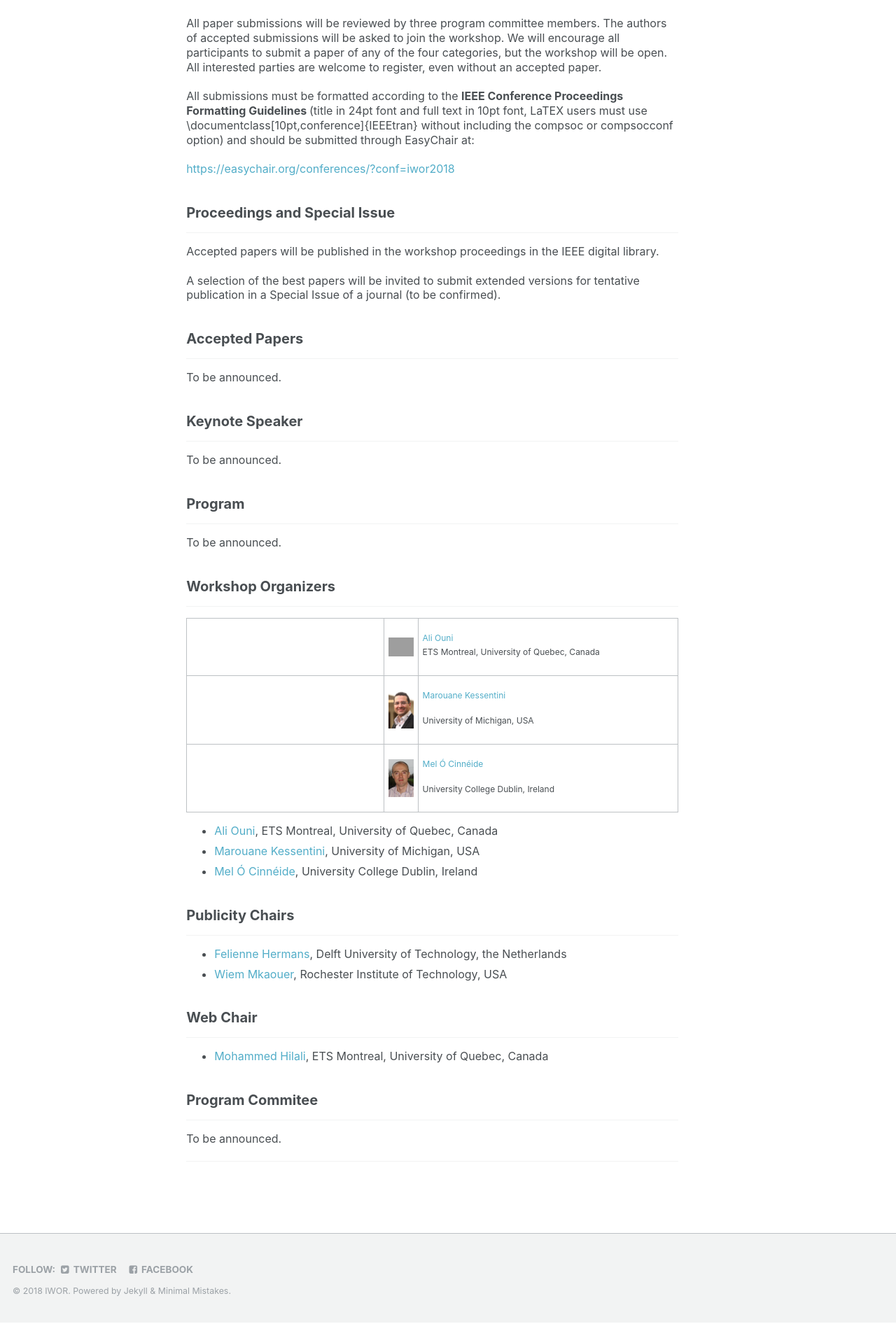
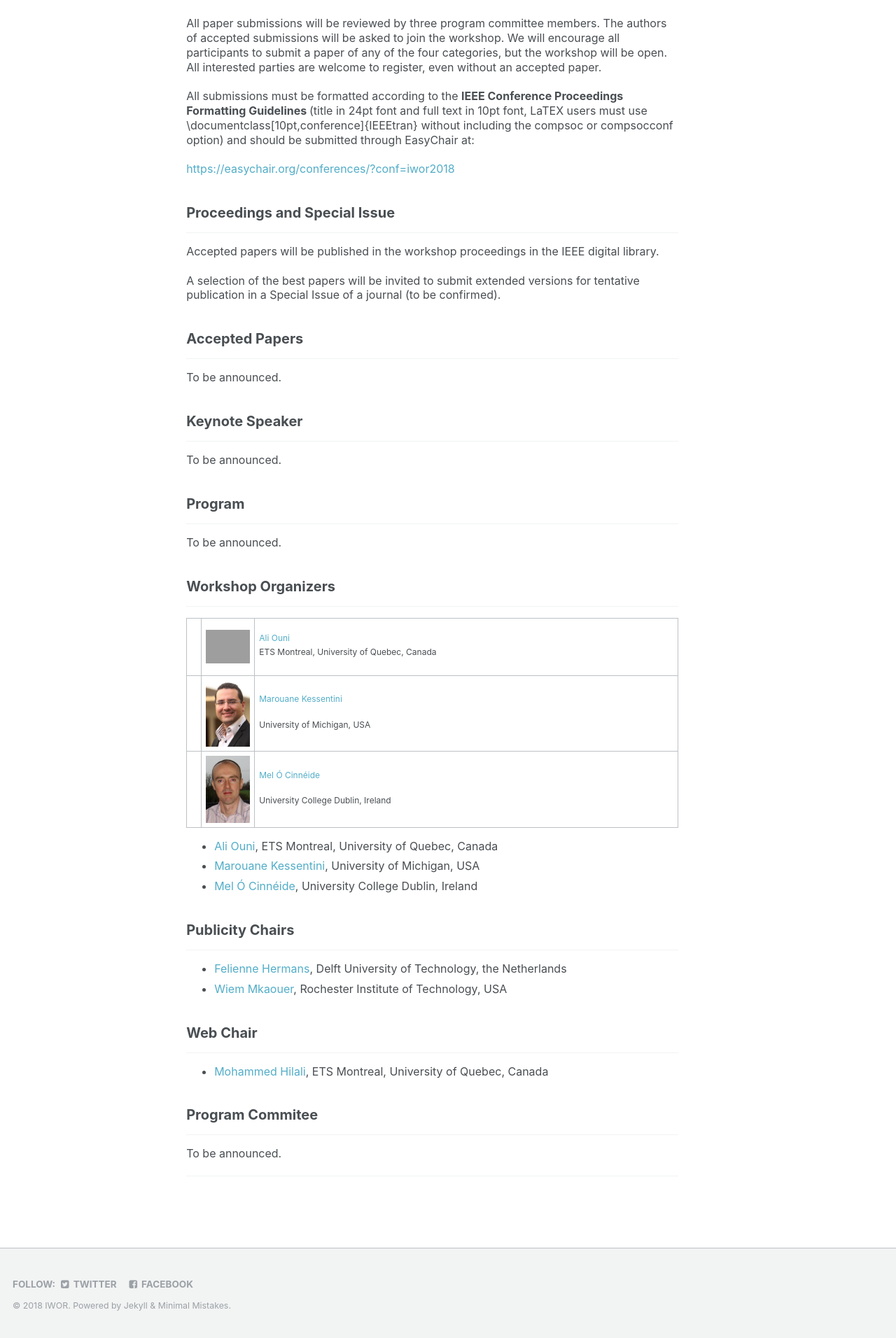
Before and after one commit to iwor/iwor2018, a Jekyll site: the page built from index.html, in a window 1280 px wide. Shown: the part 2414-4326 px from the top of the page at 70% size. Built offline with Jekyll 4.4.1, drawn with Linux system fonts in a browser that asks for light colours; the list of posts is cut into pages by our own code; comment, search, counter and statistics services are not loaded; before the commit the page ends 4304 px from its top, so only the background shows below that; grey boxes are pictures that could not be loaded.

Commit message:
update index images

```diff
--- a/index.html
+++ b/index.html
@@ -136,7 +136,7 @@ without including the compsoc or compsocconf option) and should be submitted thr
 
  <table width="718" border="0" BORDERCOLOR="RED">
   <tr>
-    <td width="515">&nbsp;</td>
+    <td width="21">&nbsp;</td>
     <td width="80"><img src="images/aouni.png" width="129" height="169" alt="Ali Ouni" /></td>
     <td width="635"><p><a href="http://ouniali.github.io" target="_blank">Ali Ouni</a></br>
     ETS Montreal, University of Quebec, Canada</p></td>
```
